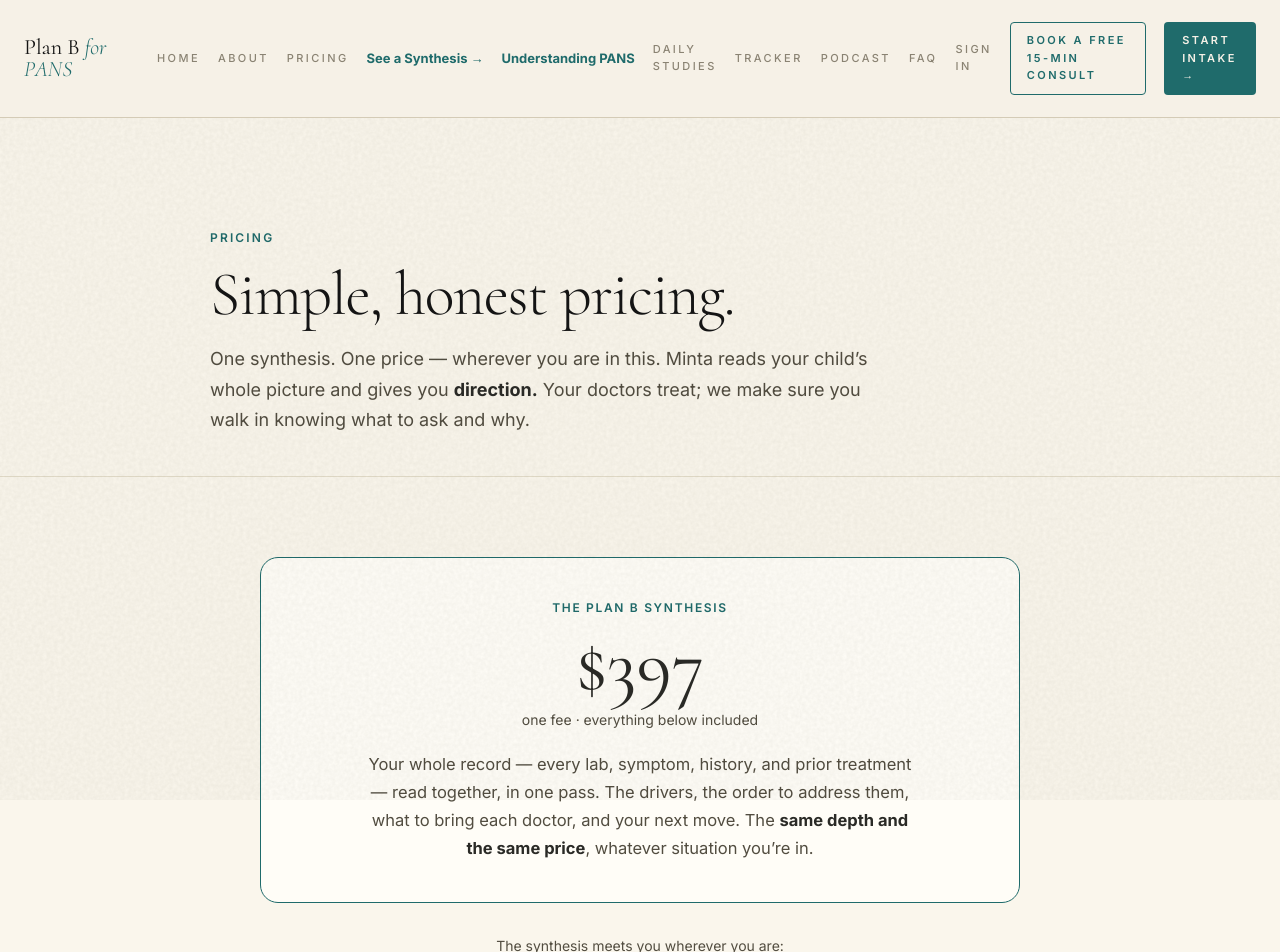
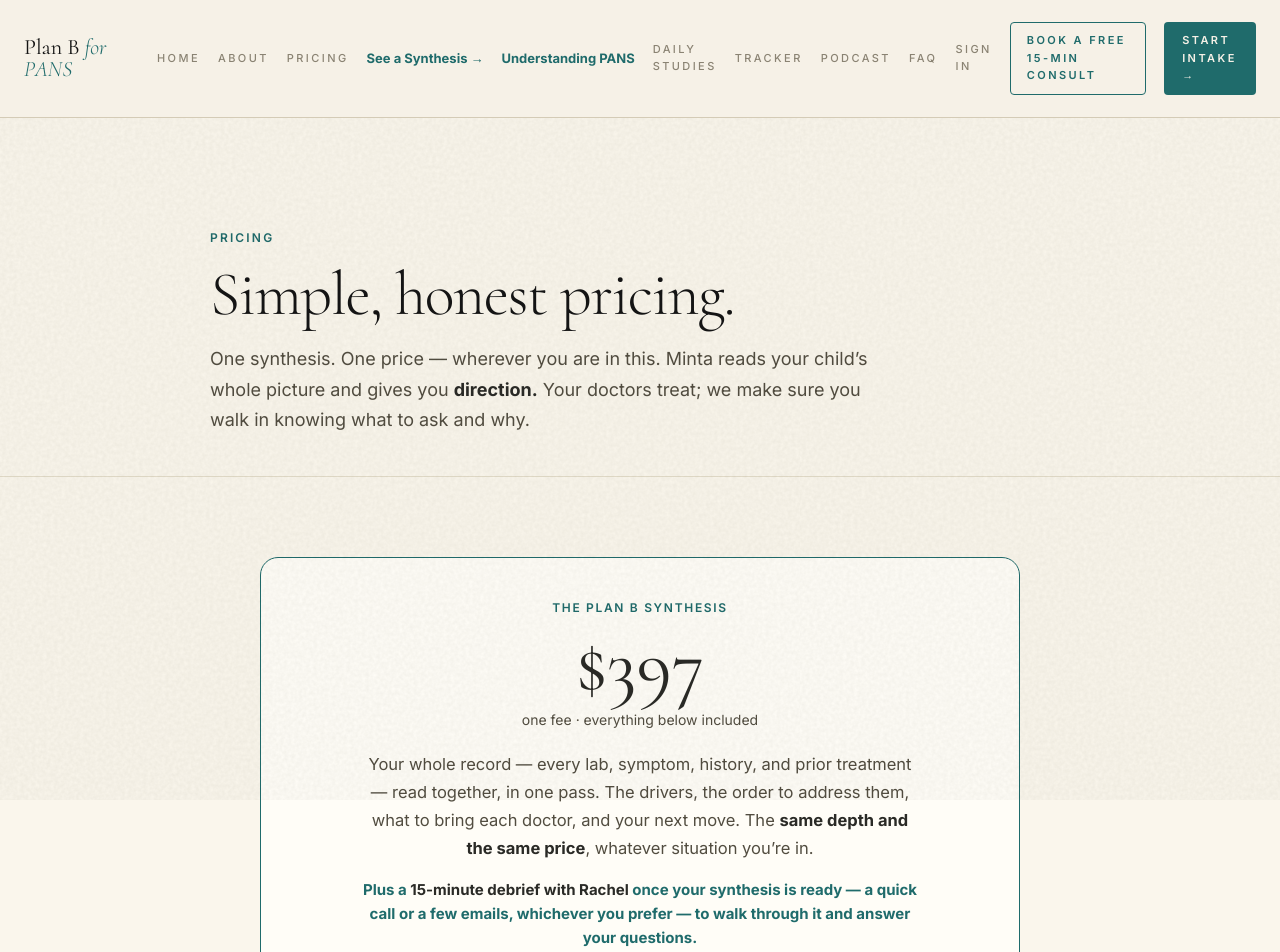
Before and after one commit to myleshorton/planb-pans, a Next.js app: page /packages in a window 1280 px wide. Shown: the top 952 px of the page. Built offline with nearby package versions, Linux system fonts and the light colour scheme.

Commit message:
feat(pricing): synthesis includes a 15-min debrief with Rachel — call or email, whichever you prefer

```diff
--- a/app/packages/page.tsx
+++ b/app/packages/page.tsx
@@ -75,6 +75,9 @@ export default function PricingPage() {
           <p style={{ fontSize: 14, color: soft, margin: '6px 0 18px' }}>one fee · everything below included</p>
           <p style={{ fontSize: 16.5, lineHeight: 1.7, color: soft, maxWidth: 560, margin: '0 auto' }}>
             Your whole record — every lab, symptom, history, and prior treatment — read together, in one pass. The drivers, the order to address them, what to bring each doctor, and your next move. The <strong style={{ color: ink }}>same depth and the same price</strong>, whatever situation you’re in.
+          </p>
+          <p style={{ fontSize: 15, color: teal, fontWeight: 700, margin: '16px auto 0', maxWidth: 560 }}>
+            Plus a <strong style={{ color: ink }}>15-minute debrief with Rachel</strong> once your synthesis is ready — a quick call or a few emails, whichever you prefer — to walk through it and answer your questions.
           </p>
         </div>
       </section>
```
